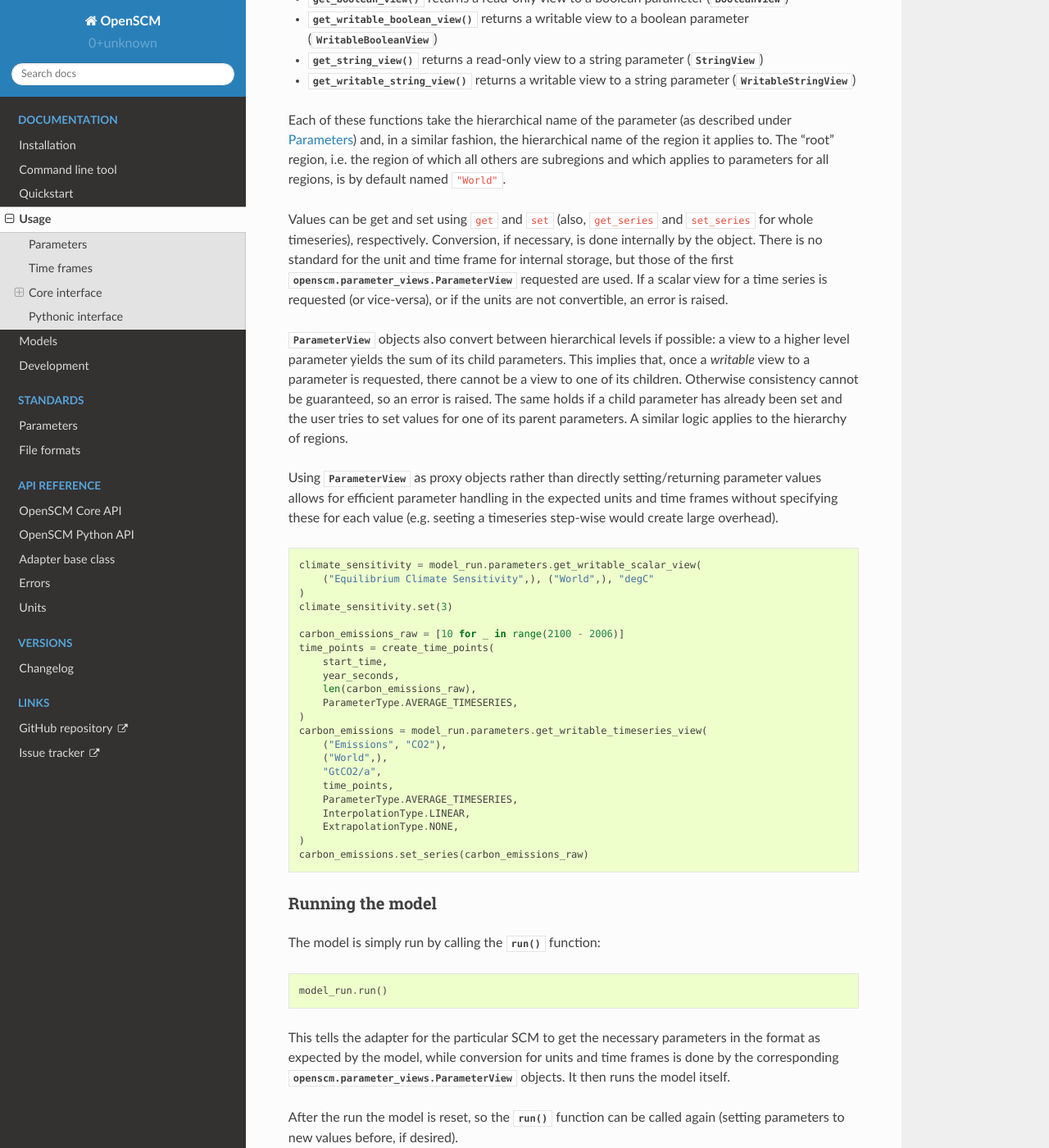
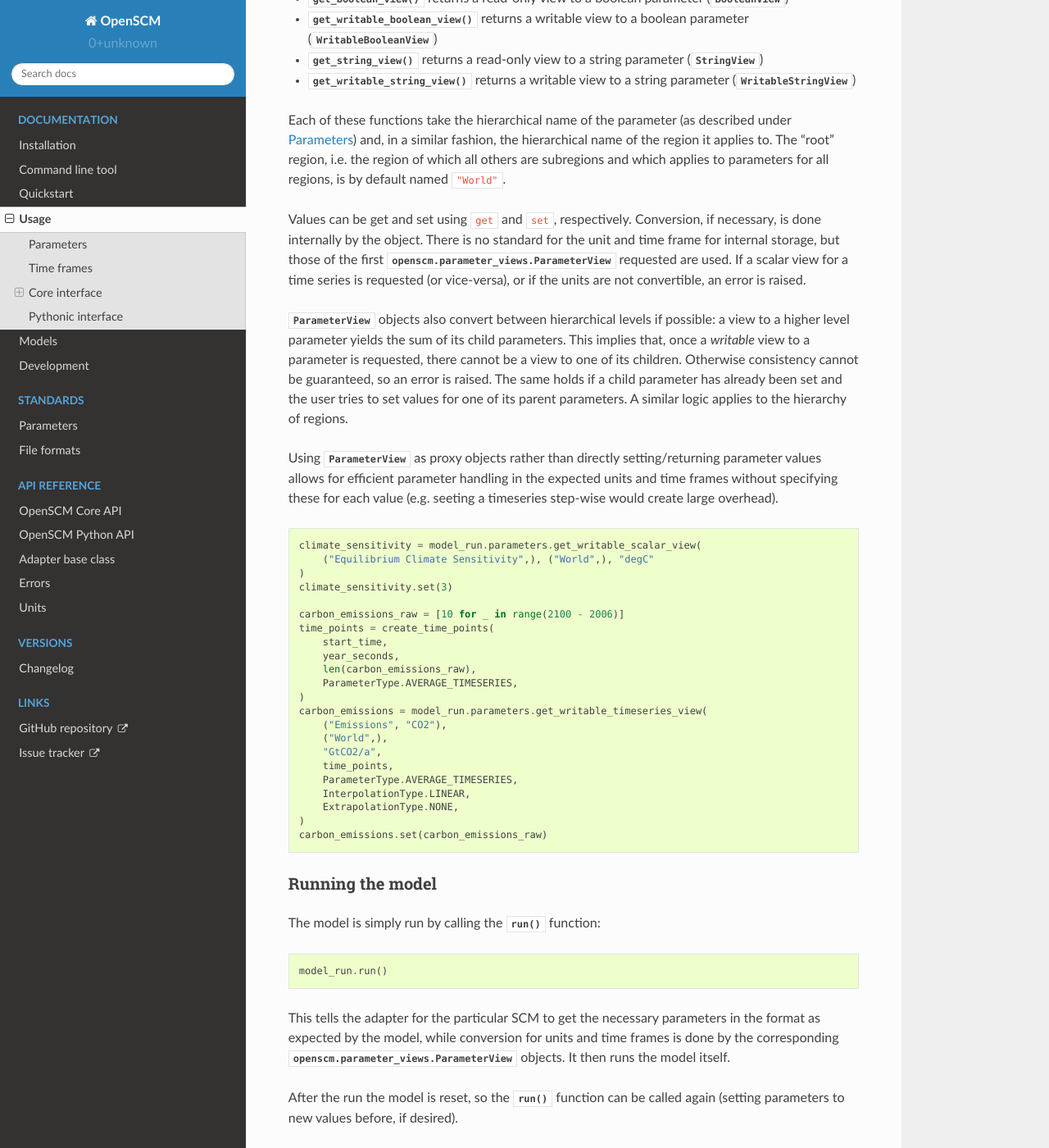
Before and after one commit to openscm/openscm, a Sphinx documentation site: the page built from docs/usage.rst, in a window 1280 px wide and 1400 px high, scrolled down 2107 px. Shown: the whole window at 82% size. Built offline with Sphinx 7.4.7 and the Read the Docs theme 2.0.0, drawn with Linux system fonts in a browser that asks for light colours.

Commit message:
Use get/set also for timeseries

```diff
--- a/docs/usage.rst
+++ b/docs/usage.rst
@@ -138,13 +138,13 @@ hierarchical name of the region it applies to. The "root" region, i.e.
 the region of which all others are subregions and which applies to
 parameters for all regions, is by default named ``"World"``.
 
-Values can be get and set using ``get`` and ``set`` (also,
-``get_series`` and ``set_series`` for whole timeseries), respectively.
+Values can be get and set using ``get`` and ``set``, respectively.
 Conversion, if necessary, is done internally by the object. There is
 no standard for the unit and time frame for internal storage, but
-those of the first :class:`openscm.parameter_views.ParameterView` requested are used. If a
-scalar view for a time series is requested (or vice-versa), or if the
-units are not convertible, an error is raised.
+those of the first :class:`openscm.parameter_views.ParameterView`
+requested are used. If a scalar view for a time series is requested
+(or vice-versa), or if the units are not convertible, an error is
+raised.
 
 :class:`~openscm.parameter_views.ParameterView` objects also convert
 between hierarchical levels if possible: a view to a higher level
@@ -185,7 +185,7 @@ step-wise would create large overhead).
         InterpolationType.LINEAR,
         ExtrapolationType.NONE,
     )
-    carbon_emissions.set_series(carbon_emissions_raw)
+    carbon_emissions.set(carbon_emissions_raw)
 
 Running the model
 *****************
@@ -219,7 +219,7 @@ read-only :class:`~openscm.parameter_views.ParameterView` objects:
     gmt = model_run.parameters.get_timeseries_view(
         ("Temperature", "Surface"), ("World",), "degC", start_time, year_seconds
     )
-    print(gmt.get_series())
+    print(gmt.get())
 
 
 Pythonic interface
```
Also changed, not shown: 3 other files.
